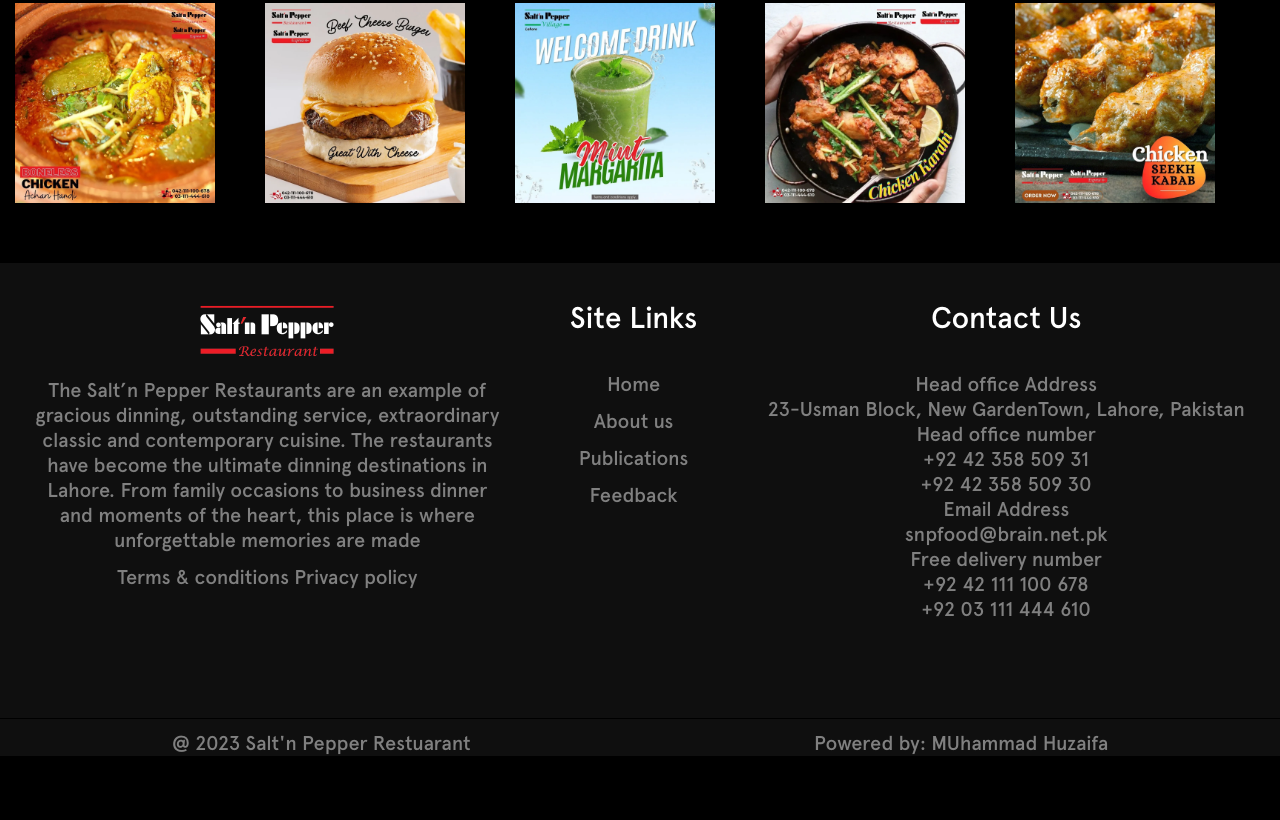
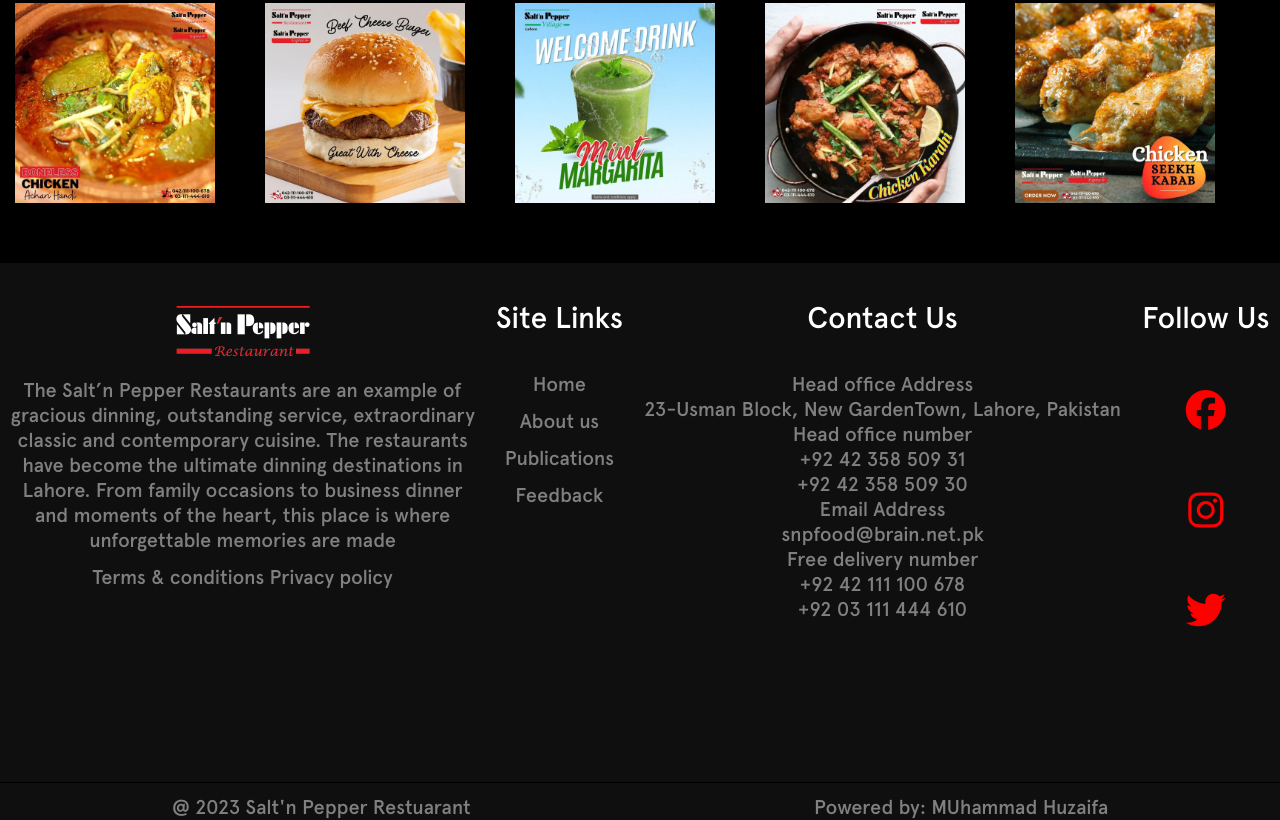
Before and after one commit to huzaifashahid9/SALT-AND-PEPPER, a plain HTML site: page index.html in a window 1280 px wide. Shown: the part 5053-5873 px from the top of the page. Before the commit the page ends 5809 px from the top, so only its background shows below. Drawn offline with Linux system fonts and the light colour scheme.

Commit message:
about us completed

```diff
--- a/index.html
+++ b/index.html
@@ -412,6 +412,13 @@
                         +92 42 111 100 678 <br>
                         +92 03 111 444 610 <br></p>
                 </div>
+                <div class="font-size4">
+                    <p class="font-size3">Follow Us</p><br>
+                    <span class="cursor-point"><i class="fa-brands fa-facebook" style="color: #ff0000;"></i></span><br><br>
+                     <span class="cursor-point"><i class="fa-brands fa-instagram" style="color: #ff0000;"></i></span><br><br>
+                      <span class="cursor-point"><i class="fa-brands fa-twitter" style="color: #ff0000;"></i></span><br><br>
+
+                </div>
             </div><br><br><br><br><br><br><br><br>
 
 
--- a/styles/utility.css
+++ b/styles/utility.css
@@ -210,3 +210,7 @@ html{
 .mt-5{
     margin-top: 50px;
 }
+
+.cursor-point{
+    cursor: pointer;
+}
```
Also changed, not shown: aboutus.html (+7 -0 lines).
